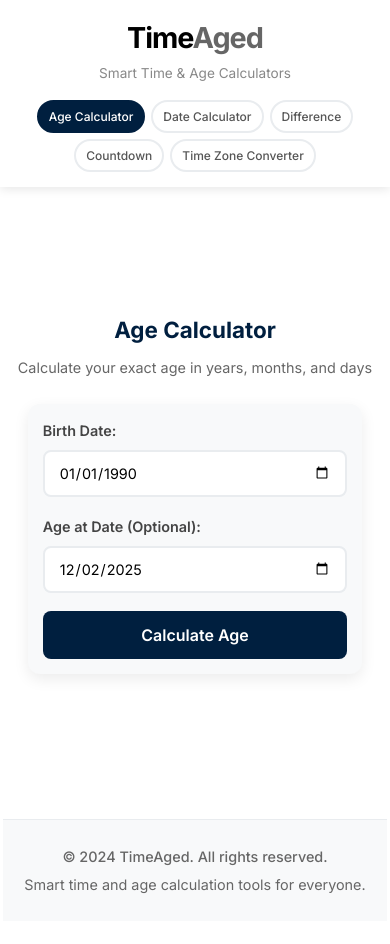
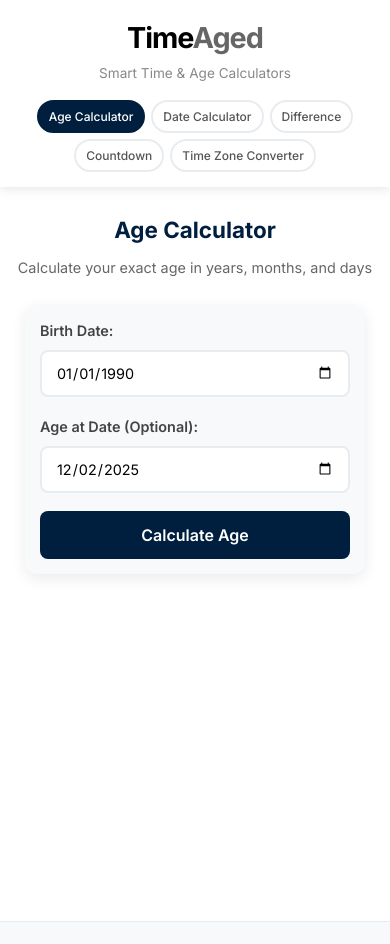
Before and after one commit to timeaged/timeaged.github.io, a plain HTML site: page index.html in a window 390 px wide. Shown: the top 944 px of the page. Drawn offline with Linux system fonts and the light colour scheme.

Commit message:
Revert "Update index.html"
This reverts commit e5c6959cc80090a007865dff32080f5dab49d7d2.

```diff
--- a/index.html
+++ b/index.html
@@ -34,68 +34,12 @@
             background-color: #ffffff;
             color: #333333;
             line-height: 1.6;
-            display: flex;
-            flex-direction: column;
-            min-height: 100vh;
-        }
-
-        .page-wrapper {
-            display: flex;
-            flex: 1;
-            max-width: 1400px;
-            margin: 0 auto;
-            width: 100%;
-        }
-
-        .ad-container {
-            display: flex;
-            justify-content: center;
-            align-items: flex-start;
-            padding: 20px 10px;
-        }
-
-        .left-ad {
-            width: 160px;
-            flex-shrink: 0;
-        }
-
-        .right-ad {
-            width: 300px;
-            flex-shrink: 0;
-        }
-
-        .main-content {
-            flex: 1;
-            max-width: 1200px;
-            margin: 0 auto;
-            display: flex;
-            flex-direction: column;
         }
 
         .container {
             max-width: 1200px;
             margin: 0 auto;
             padding: 0 20px;
-        }
-
-        /* Native Banner Styles */
-        .native-banner {
-            margin: 30px auto 20px;
-            max-width: 728px;
-            width: 100%;
-            display: flex;
-            justify-content: center;
-            min-height: 90px;
-        }
-
-        /* Horizontal Banner Styles */
-        .horizontal-banner {
-            margin: 25px auto;
-            max-width: 320px;
-            width: 100%;
-            display: flex;
-            justify-content: center;
-            min-height: 50px;
         }
 
         /* Header Styles */
@@ -174,7 +118,7 @@
         /* Main Content */
         main {
             padding: 25px 0;
-            flex: 1;
+            min-height: calc(100vh - 150px);
         }
 
         .tool-title {
@@ -305,23 +249,6 @@
         }
 
         /* Responsive Design */
-        @media (max-width: 1200px) {
-            .page-wrapper {
-                flex-direction: column;
-            }
-
-            .ad-container {
-                display: flex;
-                justify-content: center;
-                gap: 20px;
-                padding: 10px 0;
-            }
-
-            .left-ad, .right-ad {
-                width: auto;
-            }
-        }
-
         @media (max-width: 768px) {
             .header-content {
                 flex-direction: column;
@@ -353,20 +280,6 @@
 
             .tool-title p {
                 font-size: 0.95rem;
-            }
-
-            .ad-container {
-                flex-direction: column;
-                align-items: center;
-            }
-
-            .native-banner {
-                margin: 25px auto 15px;
-                min-height: 50px;
-            }
-
-            .horizontal-banner {
-                margin: 20px auto;
             }
         }
 
@@ -406,14 +319,6 @@
 
             .container {
                 padding: 0 15px;
-            }
-
-            .native-banner {
-                margin: 20px auto 10px;
-            }
-
-            .horizontal-banner {
-                margin: 15px auto;
             }
         }
 
@@ -456,36 +361,6 @@
         </div>
     </header>
 
-    <div class="page-wrapper">
-        <!-- Left Side Banner Ad (160x300) -->
-        <div class="left-ad ad-container">
-            <script type="text/javascript">
-                atOptions = {
-                    'key' : '1b8ba0232e16899479bf40fe2a2444e0',
-                    'format' : 'iframe',
-                    'height' : 300,
-                    'width' : 160,
-                    'params' : {}
-                };
-            </script>
-            <script type="text/javascript" src="//www.highperformanceformat.com/1b8ba0232e16899479bf40fe2a2444e0/invoke.js"></script>
-        </div>
-
-        <div class="main-content">
-            <!-- Horizontal Banner (320x50) -->
-            <div class="horizontal-banner">
-                <script type="text/javascript">
-                    atOptions = {
-                        'key' : '8cf89e23cf33961362c6a572099d40ca',
-                        'format' : 'iframe',
-                        'height' : 50,
-                        'width' : 320,
-                        'params' : {}
-                    };
-                </script>
-                <script type="text/javascript" src="//www.highperformanceformat.com/8cf89e23cf33961362c6a572099d40ca/invoke.js"></script>
-            </div>
-
     <main>
         <div class="container">
             <div class="tool-title">
@@ -507,12 +382,6 @@
                     <p id="age-output"></p>
                 </div>
             </div>
-
-                    <!-- Native Banner -->
-                    <div class="native-banner">
-                        <script async="async" data-cfasync="false" src="//pl28095844.effectivegatecpm.com/7f602a9bb26d6d08876dc8fc9fcb5639/invoke.js"></script>
-                        <div id="container-7f602a9bb26d6d08876dc8fc9fcb5639"></div>
-                    </div>
         </div>
     </main>
 
@@ -524,22 +393,6 @@
             </div>
         </div>
     </footer>
-        </div>
-
-        <!-- Right Side Banner Ad (300x250) -->
-        <div class="right-ad ad-container">
-            <script type="text/javascript">
-                atOptions = {
-                    'key' : 'a9709ca58594b562be72305ab27de09e',
-                    'format' : 'iframe',
-                    'height' : 250,
-                    'width' : 300,
-                    'params' : {}
-                };
-            </script>
-            <script type="text/javascript" src="//www.highperformanceformat.com/a9709ca58594b562be72305ab27de09e/invoke.js"></script>
-        </div>
-    </div>
 
     <script>
         // Set max date for date inputs to today
```
Lines whose indentation alone changed are shown as unchanged.
